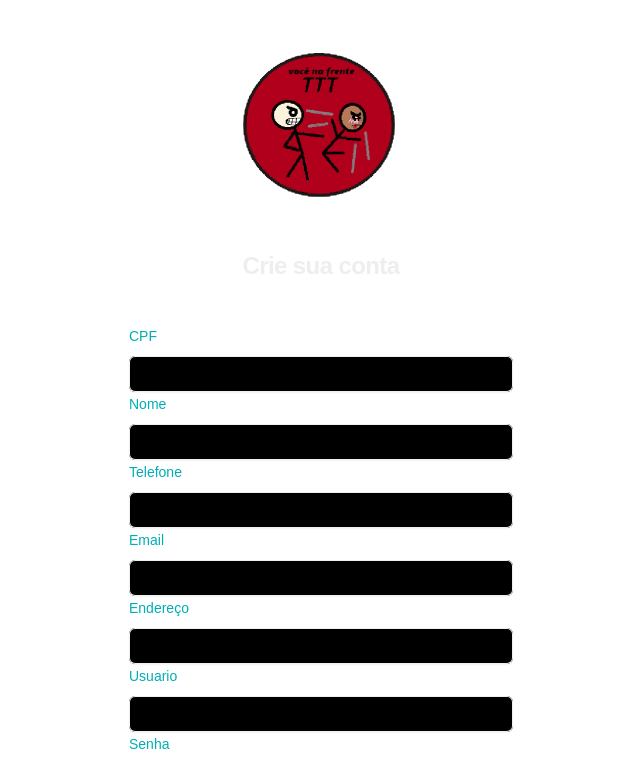
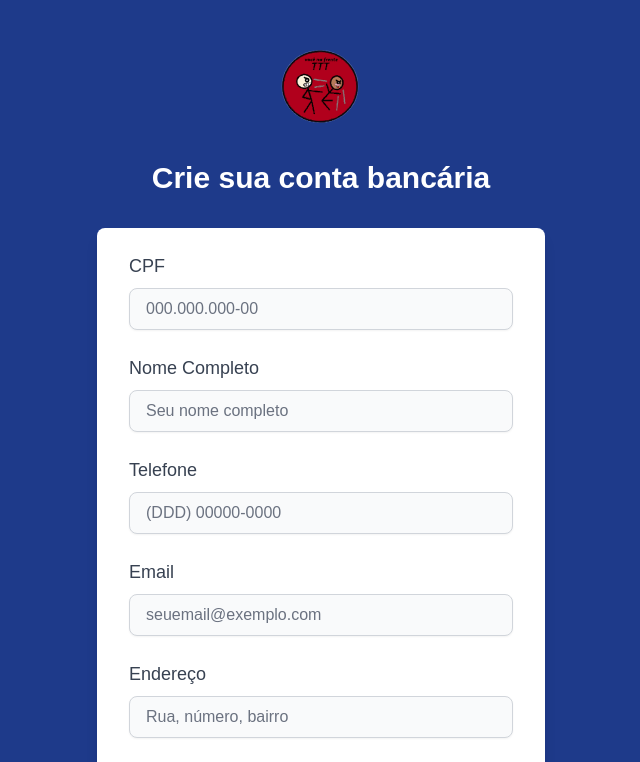
Before and after one commit to EzioPP/trocatrocafrontend, a Next.js app: page /register in a window 1280 px wide. Shown: the top 762 px of the page, without its empty margins (319-959 px from the left). Built offline with nearby package versions, Linux system fonts and the light colour scheme.

Commit message:
login e registro

```diff
--- a/src/app/login/page.tsx
+++ b/src/app/login/page.tsx
@@ -43,91 +43,89 @@ export default function Login() {
   const closeModal = () => setShowModal(false);
   return (
     <>
-      <div className="flex min-h-full flex-1 flex-col justify-center px-6 py-12 lg:px-8 p-4">
-        <div className="sm:mx-auto sm:w-full sm:max-w-sm text-center">
+      <div className="min-h-screen flex flex-col items-center justify-center bg-blue-900"> {/* Alterei para o fundo azul escuro */}
+        <div className="bg-white shadow-md rounded-lg p-8 w-full max-w-md">
+          <div className="text-center mb-6">
             <Image
-            src="/logo.svg"
-            width={38}
-            height={38}
-            alt={'logo'}
-            className='mx-auto h-40 w-auto'
+              src="/logo1.png" // Altere para o logo do banco
+              alt="Logo"
+              width={100}
+              height={100}
+              className="mx-auto"
               priority={true}
             />
-          <h2 className="mt-10 text-center text-2xl/9 font-bold tracking-tight text-light">
-            Entre com sua conta
+            <h2 className="text-2xl font-semibold text-black mt-4"> {/* Altere para texto preto */}
+              Acesse sua Conta Bancária
             </h2>
+            <p className="text-black text-sm">Gerencie suas finanças de forma segura</p> {/* Altere para texto preto */}
           </div>
 
-        <div className="mt-10 sm:mx-auto sm:w-full sm:max-w-sm">
-          <form action="#" method="POST" className="space-y-6" onSubmit={handleSubmit}>
+          <form onSubmit={handleSubmit} className="space-y-4">
             <div>
-              <label htmlFor="usuario" className="block text-sm/6 font-medium text-accent">
-                Usuario
+            <label htmlFor="username" className="block text-lg font-medium text-black">
+                Usuário
               </label>
-              <div className="mt-2">
               <input
                 id="username"
                 name="username"
                 type="text"
                 required
                 autoComplete="username"
-                  className="block w-full rounded-md border-0 py-1.5 text-accent bg-black shadow-sm ring-1 ring-inset ring-light placeholder:text-light focus:ring-2 focus:ring-inset focus:ring-light sm:text-sm/6"
+                className="mt-1 block w-full border-black-300 rounded-md shadow-sm focus:ring-blue-500 focus:border-blue-500 text-black"
               />
-              </div>
             </div>
 
             <div>
-              <div className="flex items-center justify-between">
-                <label htmlFor="password" className="block text-sm/6 font-medium text-accent ">
+            <label htmlFor="username" className="block text-lg font-medium text-black">
                 Senha
               </label>
-
-              </div>
-              <div className="mt-2">
               <input
                 id="password"
                 name="password"
                 type="password"
                 required
                 autoComplete="current-password"
-                  className="block w-full rounded-md border-0 py-1.5 text-accent bg-black shadow-sm ring-1 ring-inset ring-light placeholder:text-light focus:ring-2 focus:ring-inset focus:ring-light sm:text-sm/6"
+               className="mt-1 block w-full border-black-300 rounded-md shadow-sm focus:ring-blue-500 focus:border-blue-500 text-black"
               />
             </div>
+
+            <div className="flex items-center justify-between">
+              <a
+                href="/register"
+                className="text-sm text-blue-500 hover:underline"
+              >
+                Não tem uma conta? Registre-se
+              </a>
+              <a
+                href="/forgot-password"
+                className="text-sm text-blue-500 hover:underline"
+              >
+                Esqueceu a senha?
+              </a>
             </div>
 
-            <div className="text-sm">
-              <a href="/register"
-                className="font-semibold text-lightAccent">
-                Não tem uma conta? <span className="text-Accent">Registre-se</span>
-              </a>
-
-            </div>
-            <div>
             <button
               type="submit"
-                className="flex w-full justify-center rounded-md bg-black  px-3 py-1.5 text-sm/6 font-semibold text-white shadow-sm hover:bg-slate-800 focus-visible:outline focus-visible:outline-2 focus-visible:outline-offset-2 focus-visible:outline-light"
+              className="w-full py-2 px-4 bg-blue-600 text-white font-semibold rounded-md hover:bg-blue-700 focus:outline-none focus:ring-2 focus:ring-blue-500"
             >
               Entrar
             </button>
-            </div>
           </form>
         </div>
       </div>
 
       {showModal && (
         <div className="fixed inset-0 z-50 flex items-center justify-center bg-black bg-opacity-50">
-          <div className="bg-dark p-6 rounded-md shadow-md max-w-sm w-full">
-            <p className="mt-4 text-center">
-
-              {result === 500 && "Houve um erro no servidor."}
-              {result === 404 && "Usuário não encontrado."}
-              {result === 401 && "Senha inválida."}
-
+          <div className="bg-white p-6 rounded-lg shadow-lg max-w-sm">
+            <p className="text-center text-black"> {/* Alterei para texto preto */}
+              {result === 500 && 'Erro no servidor. Tente novamente mais tarde.'}
+              {result === 404 && 'Usuário não encontrado.'}
+              {result === 401 && 'Credenciais inválidas. Tente novamente.'}
             </p>
             <div className="mt-6 text-center">
               <button
                 onClick={closeModal}
-                className="w-full py-2 px-4 bg-black text-white rounded-md hover:bg-slate-800"
+                className="py-2 px-4 bg-blue-600 text-white rounded-md hover:bg-blue-700"
               >
                 Fechar
               </button>
@@ -137,4 +135,4 @@ export default function Login() {
       )}
     </>
   );
-};
+}
--- a/src/app/register/page.tsx
+++ b/src/app/register/page.tsx
@@ -5,8 +5,8 @@ import { useRouter } from 'next/navigation';
 
 const Modal = ({ result, closeModal }: { result: number | null, closeModal: () => void }) => (
   <div className="fixed inset-0 z-50 flex items-center justify-center bg-black bg-opacity-50">
-        <div className="bg-dark p-6 rounded-md shadow-md max-w-sm w-full">
-            <p className="mt-4 text-center">
+    <div className="bg-white p-6 rounded-lg shadow-lg max-w-sm w-full">
+      <p className="mt-4 text-center text-gray-800">
         {result === 200 && "Usuário cadastrado com sucesso."}
         {result === 500 && "Houve um erro no servidor."}
         {result === 404 && "Usuário não encontrado."}
@@ -17,7 +17,7 @@ const Modal = ({ result, closeModal }: { result: number | null, closeModal: () =
       <div className="mt-6 text-center">
         <button
           onClick={closeModal}
-                    className="w-full py-2 px-4 bg-black text-white rounded-md hover:bg-slate-800"
+          className="w-full py-2 px-4 bg-blue-600 text-white rounded-md hover:bg-blue-700"
         >
           Fechar
         </button>
@@ -80,183 +80,147 @@ export default function Login() {
   const closeModal = () => setShowModal(false);
   return (
     <>
-            <div className="flex min-h-full flex-1 flex-col justify-center px-6 py-12 lg:px-8 p-4">
+      <div className="flex min-h-full flex-1 flex-col justify-center px-6 py-12 lg:px-8 p-4 bg-blue-900"> {/* Alterei aqui para o fundo azul escuro */}
         <div className="sm:mx-auto sm:w-full sm:max-w-sm text-center">
           <Image
             src="/logo.svg"
             width={38}
             height={38}
             alt={'logo'}
-                        className='mx-auto h-40 w-auto'
+            className='mx-auto h-20 w-auto'
             priority={true}
           />
-                    <h2 className="mt-10 text-center text-2xl/9 font-bold tracking-tight text-light">
-                        Crie sua conta
+          <h2 className="mt-8 text-3xl font-semibold text-white"> {/* Alterei a cor do texto para branco */}
+            Crie sua conta bancária
           </h2>
         </div>
 
-                <div className="mt-10 sm:mx-auto sm:w-full sm:max-w-sm">
-                    <form onSubmit={handleSubmit}>
+        <div className="mt-8 sm:mx-auto sm:w-full sm:max-w-md">
+          <form onSubmit={handleSubmit} className="bg-white shadow-lg rounded-lg px-8 py-6 space-y-6">
             <div>
-                            <label htmlFor="cpf" className="block text-sm/6 font-medium text-accent">
+              <label htmlFor="cpf" className="block text-lg font-medium text-gray-700"> {/* Aumentei o tamanho da fonte aqui */}
                 CPF
               </label>
-                            <div className="mt-2">
               <input
                 id="cpf"
                 name="cpf"
                 type="text"
                 required
                 autoComplete="cpf"
-                                    className="block w-full rounded-md border-0 py-1.5 text-accent bg-black shadow-sm ring-1 ring-inset ring-light placeholder:text-light focus:ring-2 focus:ring-inset focus:ring-light sm:text-sm/6"
+                placeholder="000.000.000-00"
+                className="mt-2 block w-full rounded-lg border border-gray-300 bg-gray-50 px-4 py-2 text-gray-900 shadow-sm placeholder-gray-500 focus:outline-none focus:ring-2 focus:ring-blue-500 focus:border-blue-500 transition-all duration-200"
               />
-                            </div>
             </div>
 
             <div>
-                            <label htmlFor="name" className="block text-sm/6 font-medium text-accent">
-                                Nome
+              <label htmlFor="name" className="block text-lg font-medium text-gray-700"> {/* Aumentei o tamanho da fonte aqui */}
+                Nome Completo
               </label>
-                            <div className="mt-2">
               <input
                 id="name"
                 name="name"
                 type="text"
                 required
                 autoComplete="name"
-                                    className="block w-full rounded-md border-0 py-1.5 text-accent bg-black shadow-sm ring-1 ring-inset ring-light placeholder:text-light focus:ring-2 focus:ring-inset focus:ring-light sm:text-sm/6"
+                placeholder="Seu nome completo"
+                className="mt-2 block w-full rounded-lg border border-gray-300 bg-gray-50 px-4 py-2 text-gray-900 shadow-sm placeholder-gray-500 focus:outline-none focus:ring-2 focus:ring-blue-500 focus:border-blue-500 transition-all duration-200"
               />
-                            </div>
             </div>
 
             <div>
-                            <label htmlFor="phone" className="block text-sm/6 font-medium text-accent">
+              <label htmlFor="phone" className="block text-lg font-medium text-gray-700"> {/* Aumentei o tamanho da fonte aqui */}
                 Telefone
               </label>
-                            <div className="mt-2">
               <input
                 id="phone"
                 name="phone"
                 type="text"
                 required
                 autoComplete="phone"
-                                    className="block w-full rounded-md border-0 py-1.5 text-accent bg-black shadow-sm ring-1 ring-inset ring-light placeholder:text-light focus:ring-2 focus:ring-inset focus:ring-light sm:text-sm/6"
+                placeholder="(DDD) 00000-0000"
+                className="mt-2 block w-full rounded-lg border border-gray-300 bg-gray-50 px-4 py-2 text-gray-900 shadow-sm placeholder-gray-500 focus:outline-none focus:ring-2 focus:ring-blue-500 focus:border-blue-500 transition-all duration-200"
               />
-                            </div>
             </div>
 
             <div>
-                            <label htmlFor="email" className="block text-sm/6 font-medium text-accent">
+              <label htmlFor="email" className="block text-lg font-medium text-gray-700"> {/* Aumentei o tamanho da fonte aqui */}
                 Email
               </label>
-                            <div className="mt-2">
               <input
                 id="email"
                 name="email"
                 type="email"
                 required
                 autoComplete="email"
-                                    className="block w-full rounded-md border-0 py-1.5 text-accent bg-black shadow-sm ring-1 ring-inset ring-light placeholder:text-light focus:ring-2 focus:ring-inset focus:ring-light sm:text-sm/6"
+                placeholder="seuemail@exemplo.com"
+                className="mt-2 block w-full rounded-lg border border-gray-300 bg-gray-50 px-4 py-2 text-gray-900 shadow-sm placeholder-gray-500 focus:outline-none focus:ring-2 focus:ring-blue-500 focus:border-blue-500 transition-all duration-200"
               />
-                            </div>
             </div>
 
             <div>
-                            <label htmlFor="address" className="block text-sm/6 font-medium text-accent">
+              <label htmlFor="address" className="block text-lg font-medium text-gray-700"> {/* Aumentei o tamanho da fonte aqui */}
                 Endereço
               </label>
-                            <div className="mt-2">
               <input
                 id="address"
                 name="address"
                 type="text"
                 required
                 autoComplete="address"
-                                    className="block w-full rounded-md border-0 py-1.5 text-accent bg-black shadow-sm ring-1 ring-inset ring-light placeholder:text-light focus:ring-2 focus:ring-inset focus:ring-light sm:text-sm/6"
+                placeholder="Rua, número, bairro"
+                className="mt-2 block w-full rounded-lg border border-gray-300 bg-gray-50 px-4 py-2 text-gray-900 shadow-sm placeholder-gray-500 focus:outline-none focus:ring-2 focus:ring-blue-500 focus:border-blue-500 transition-all duration-200"
               />
             </div>
-                        </div>
-
 
             <div>
-                            <label htmlFor="username" className="block text-sm/6 font-medium text-accent">
-                                Usuario
+              <label htmlFor="username" className="block text-lg font-medium text-gray-700"> {/* Aumentei o tamanho da fonte aqui */}
+                Usuário
               </label>
-                            <div className="mt-2">
               <input
                 id="username"
                 name="username"
                 type="text"
                 required
                 autoComplete="username"
-                                    className="block w-full rounded-md border-0 py-1.5 text-accent bg-black shadow-sm ring-1 ring-inset ring-light placeholder:text-light focus:ring-2 focus:ring-inset focus:ring-light sm:text-sm/6"
+                placeholder="Seu usuário"
+                className="mt-2 block w-full rounded-lg border border-gray-300 bg-gray-50 px-4 py-2 text-gray-900 shadow-sm placeholder-gray-500 focus:outline-none focus:ring-2 focus:ring-blue-500 focus:border-blue-500 transition-all duration-200"
               />
             </div>
 
-
-                        </div>
-
             <div>
-                            <div className="flex items-center justify-between">
-                                <label htmlFor="password" className="block text-sm/6 font-medium text-accent ">
+              <label htmlFor="password" className="block text-lg font-medium text-gray-700"> {/* Aumentei o tamanho da fonte aqui */}
                 Senha
               </label>
-
-                            </div>
-                            <div className="mt-2">
               <input
                 id="password"
                 name="password"
                 type="password"
                 required
                 autoComplete="current-password"
-                                    className="block w-full rounded-md border-0 py-1.5 text-accent bg-black shadow-sm ring-1 ring-inset ring-light placeholder:text-light focus:ring-2 focus:ring-inset focus:ring-light sm:text-sm/6"
+                placeholder="********"
+                className="mt-2 block w-full rounded-lg border border-gray-300 bg-gray-50 px-4 py-2 text-gray-900 shadow-sm placeholder-gray-500 focus:outline-none focus:ring-2 focus:ring-blue-500 focus:border-blue-500 transition-all duration-200"
               />
             </div>
 
+            <div className="text-sm">
+              <a href="/login" className="font-semibold text-blue-600 hover:text-blue-700">
+                Já tem uma conta? <span className="text-blue-700">Faça login</span>
+              </a>
             </div>
-                        <div className="text-sm">
-                            <a href="/login"
-                                className="font-semibold text-lightAccent">
 
-                                Já tem uma conta? <span className="text-Accent">Faça login</span>
-
-                            </a>
-
-                        </div>
             <div className="mt-6">
               <button
                 type="submit"
-                                className="w-full py-2 px-4 bg-black text-white rounded-md hover:bg-slate-800"
+                className="w-full py-2 px-4 bg-blue-600 text-white rounded-md hover:bg-blue-700"
               >
                 Criar Conta
               </button>
             </div>
           </form>
-
         </div>
 
-                {showModal && (
-                    <div className="fixed inset-0 z-50 flex items-center justify-center bg-black bg-opacity-50">
-                        <div className="bg-dark p-6 rounded-md shadow-md max-w-sm w-full">
-                            <p className="mt-4 text-center">
-                                {result === 500 && "Houve um erro no servidor."}
-                                {result === 404 && "Usuário não encontrado."}
-                                {result === 401 && "Senha inválida."}
-                            </p>
-                            <div className="mt-6 text-center">
-                                <button
-                                    onClick={closeModal}
-                                    className="w-full py-2 px-4 bg-black text-white rounded-md hover:bg-slate-800"
-                                >
-                                    Fechar
-                                </button>
+        {showModal && <Modal result={result} closeModal={closeModal} />}
       </div>
-                        </div>
-                    </div>
-                )}
-            </div>
-            {showModal && <Modal result={result} closeModal={closeModal} />}
     </>
   );
 }
```
Also changed, not shown: public/logo1.png (added). Lines whose indentation alone changed are shown as unchanged.
